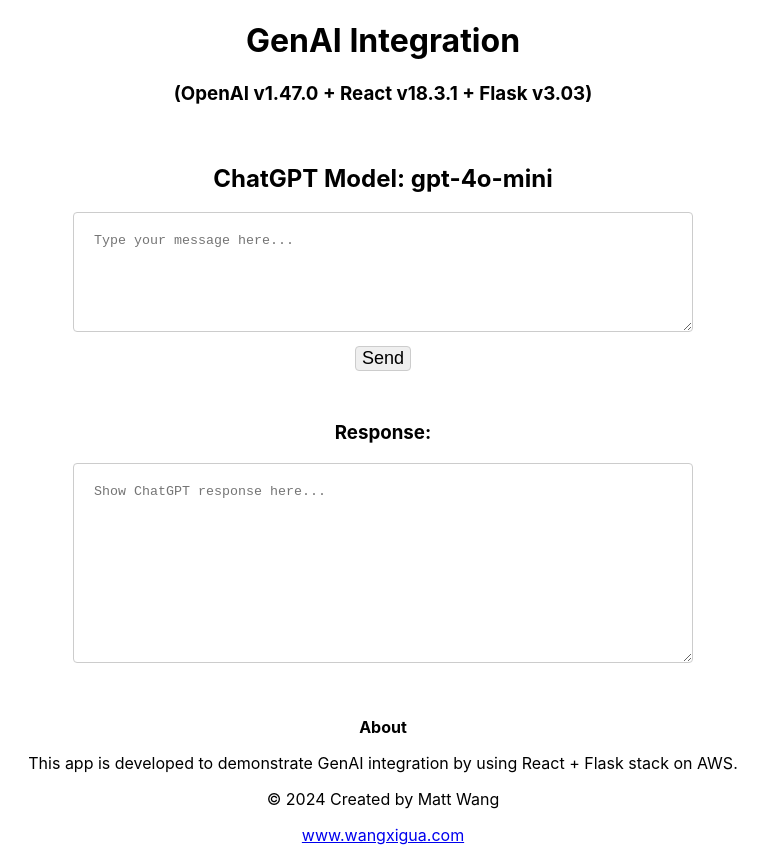
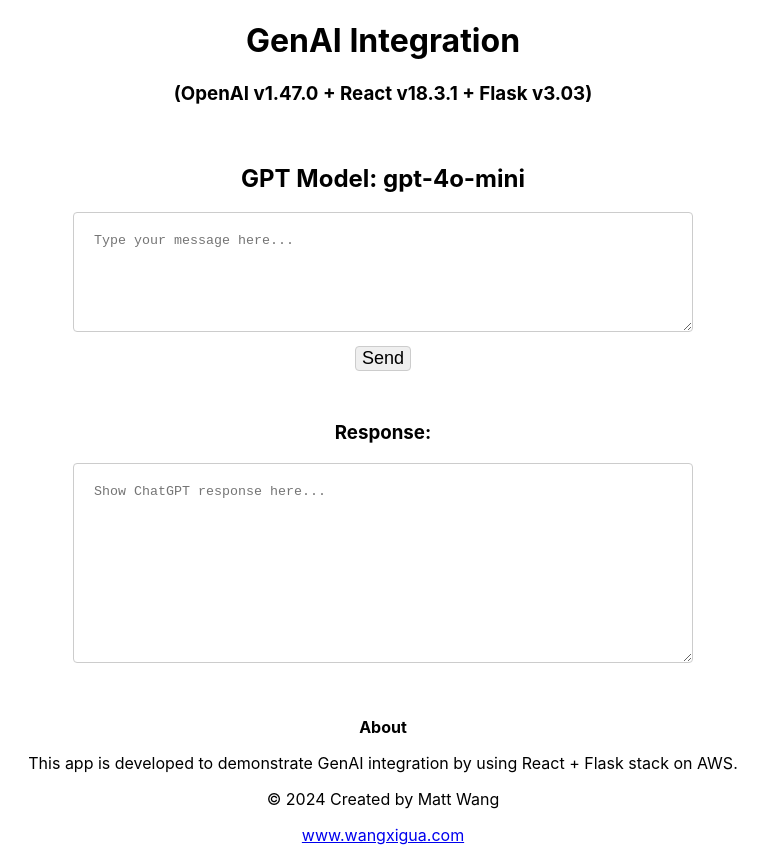
Before and after one commit to matthework/chatgpt-react, a React (Create React App) app: page / in a window 1280 px wide. Shown: the whole page, without its empty margins (257-1025 px from the left). Built offline with nearby package versions, Linux system fonts and the light colour scheme; no server answers.

Commit message:
1. Updated UI.

```diff
--- a/src/components/ChatGPT.jsx
+++ b/src/components/ChatGPT.jsx
@@ -32,7 +32,7 @@
 
   return (
     <div style={{ padding: "20px" }}>
-      <h2>ChatGPT Model: gpt-4o-mini</h2>
+      <h2>GPT Model: gpt-4o-mini</h2>
       <form onSubmit={handleSubmit}>
         <textarea
           value={input}
```
